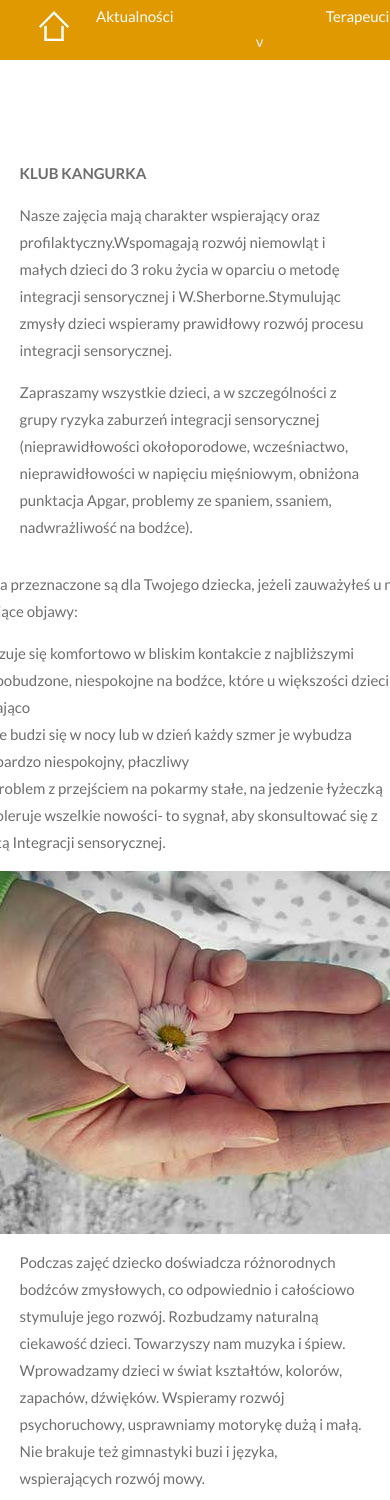
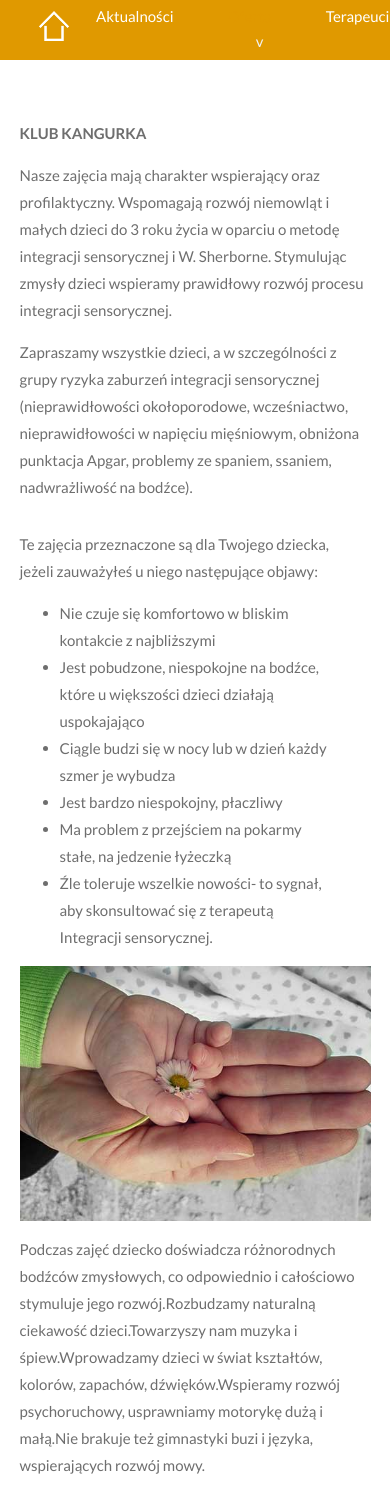
Before and after one commit to Rehaeel/kangurek, a React (Create React App) app: page /klub-kangurka in a window 390 px wide. Shown: the top 1500 px of the page. Built offline with nearby package versions, Linux system fonts and the light colour scheme.

Commit message:
responsivness fix on sites

```diff
--- a/src/component/pages/contact/contact.css
+++ b/src/component/pages/contact/contact.css
@@ -52,10 +52,20 @@
     color: var(--orange-color);
 }
 
+/**************** Tablet ****************/
+
+@media screen and (max-width: 980px) {
+        .bank-bearings {
+            margin-bottom: 20px;
+        }
+}
+
+
 /**************** MOBILE ****************/
 
 @media screen and (max-width: 765px) {
     .contact {
             grid-template-columns: 1fr;
+            gap: 0;
         }
 }
--- a/src/component/pages/offer/SI/si.css
+++ b/src/component/pages/offer/SI/si.css
@@ -25,6 +25,7 @@ align-items: center;
 @media screen and (max-width: 980px) {
 .site-section-si>div {
 grid-template-columns: 1fr;
+gap: 0;
 }
 
 .site-section-si>div>div {
--- a/src/component/pages/offer/kangoroo-club/kangoroo-club.js
+++ b/src/component/pages/offer/kangoroo-club/kangoroo-club.js
@@ -9,12 +9,12 @@ export default class KangurooClub extends React.Component {
     return (
       <Sections width={60}>
         <div className="kangoroo-club-site">
-                    <p><b>KLUB KANGURKA</b><br />
-                        Nasze zajęcia mają charakter  wspierający oraz profilaktyczny.Wspomagają   rozwój niemowląt i małych dzieci do 3 roku życia  w oparciu o metodę integracji sensorycznej i  W.Sherborne.Stymulując zmysły dzieci wspieramy  prawidłowy rozwój procesu integracji sensorycznej.
-                        <br />Zapraszamy wszystkie dzieci, a w szczególności  z grupy ryzyka zaburzeń integracji sensorycznej (nieprawidłowości okołoporodowe, wcześniactwo, nieprawidłowości w napięciu mięśniowym, obniżona punktacja Apgar, problemy ze spaniem, ssaniem, nadwrażliwość  na bodźce).</p>
+            <p><b>KLUB KANGURKA</b></p>
+            <p>Nasze zajęcia mają charakter wspierający oraz profilaktyczny. Wspomagają  rozwój niemowląt i małych dzieci do 3 roku życia w oparciu o metodę integracji sensorycznej i W. Sherborne. Stymulując zmysły dzieci wspieramy prawidłowy rozwój procesu integracji sensorycznej.</p>
+            <p>Zapraszamy wszystkie dzieci, a w szczególności z grupy ryzyka zaburzeń integracji sensorycznej (nieprawidłowości okołoporodowe, wcześniactwo, nieprawidłowości w napięciu mięśniowym, obniżona punktacja Apgar, problemy ze spaniem, ssaniem, nadwrażliwość na bodźce).</p>
             <div>
                 <div>
-                            <p>Te zajęcia przeznaczone są dla Twojego dziecka, jeżeli zauważyłeś u niego następujące objawy:</p>
+                <p>Te zajęcia przeznaczone są dla Twojego dziecka, jeżeli zauważyłeś u niego następujące objawy: </p>
                 <ul>
                     <li>Nie czuje się komfortowo w bliskim kontakcie z najbliższymi</li>
                     <li>Jest pobudzone, niespokojne na bodźce, które u większości dzieci działają uspokajająco</li>
@@ -26,11 +26,10 @@ export default class KangurooClub extends React.Component {
                 </div>
                 <img src={kangurooClub} alt="klub-kangurka" />
             </div>
-                    <p>Podczas zajęć  dziecko doświadcza różnorodnych bodźców  zmysłowych,  co odpowiednio i całościowo stymuluje jego rozwój. Rozbudzamy  naturalną ciekawość  dzieci.  Towarzyszy nam muzyka i śpiew. Wprowadzamy  dzieci w świat kształtów, kolorów, zapachów, dźwięków.  Wspieramy  rozwój psychoruchowy, usprawniamy  motorykę dużą i małą. Nie brakuje  też  gimnastyki buzi i języka, wspierających rozwój mowy.
-                        <br />Rodzice poznają  dziecięce masażyki i zabawy paluszkowe. Dowiadują się w jaki sposób prawidłowo stymulować  maluszka poprzez proste aktywności i zabawę.
-                        <br />Rodzice z dziećmi  świetnie bawią się, poznają  pomysły na  kreatywne, wspierające rozwój spędzania czasu.
-                        <br />Korzyści z uczestniczenia w zajęciach:
-                    </p>
+            <p>Podczas zajęć dziecko doświadcza różnorodnych bodźców zmysłowych, co odpowiednio i całościowo stymuluje jego rozwój.Rozbudzamy naturalną ciekawość dzieci.Towarzyszy nam muzyka i śpiew.Wprowadzamy dzieci w świat kształtów, kolorów, zapachów, dźwięków.Wspieramy rozwój psychoruchowy, usprawniamy motorykę dużą i małą.Nie brakuje też gimnastyki buzi i języka, wspierających rozwój mowy.</p>
+            <p>Rodzice poznają dziecięce masażyki i zabawy paluszkowe.Dowiadują się w jaki sposób prawidłowo stymulować maluszka poprzez proste aktywności i zabawę.</p>
+            <p>Rodzice z dziećmi świetnie bawią się, poznają pomysły na kreatywne, wspierające rozwój spędzania czasu.</p>
+            <p>Korzyści z uczestniczenia w zajęciach:</p>
             <ul>
                 <li>Wspieranie rozwoju sensomotorycznego dziecka</li>
                 <li>Wzmocnienie więzi między dzieckiem a rodzicem</li>
@@ -38,9 +37,9 @@ export default class KangurooClub extends React.Component {
                 <li>Inspiracja rodziców do kreatywnej zabawy</li>
                 <li>Wymiana doświadczeń między rodzicami</li>
             </ul>
-                    <p>Zajęcia  odbywają się  na sali  integracji sensorycznej,  w małych grupach, trwają 60 min. Opiekunowie przebywają podczas zajęć razem z dziećmi.</p>
+            <p>Zajęcia odbywają się na sali integracji sensorycznej, w małych grupach, trwają 60 min.Opiekunowie przebywają podczas zajęć razem z dziećmi.</p>
         </div>
-            </Sections>
+      </Sections >
     )
   }
 }
--- a/src/component/pages/offer/kangoroo-club/kanguroo-club.css
+++ b/src/component/pages/offer/kangoroo-club/kanguroo-club.css
@@ -1,29 +1,27 @@
 .kangoroo-club-site * {
     text-align: left;
-}
-
-.kangoroo-club-site br {
-    content: '';
-    display: block;
-    margin-top: 1em;
 }
 
 .kangoroo-club-site>div {
     display: grid;
     grid-template-columns: 1fr 1fr;
-    gap: 5%;
     justify-content: center;
     align-items: center;
+    gap: 5%;
 }
 
-.kangoroo-club-site ul {
-    padding-inline-start: 0;
-    list-style-position: inside;
+.kangoroo-club-site>div>div {
+    max-width: 90%;
 }
 
-@media screen and (max-width:980px) {
+@media screen and (max-width: 980px) {
     .kangoroo-club-site>div {
         grid-template-columns: 1fr;
         gap: 0;
     }
+
+    .kangoroo-club-site img {
+        justify-self: center;
+        width: 100%;
+    }
 }
--- a/src/component/pages/offer/offer-template/offer-template.js
+++ b/src/component/pages/offer/offer-template/offer-template.js
@@ -4,6 +4,7 @@ import './offer-template.css'
 import Sections from '../../../sections/sections'
 
 export default class OfferTemplate extends React.Component {
+
     render() {
         return (
             <SiteWrapper header={this.props.header} img={this.props.img} offer={true} height={370}>
--- a/src/component/pages/price-list/price-list.css
+++ b/src/component/pages/price-list/price-list.css
@@ -1,3 +1,9 @@
 .site-cennik>img {
 max-width: 95%;
 }
+
+@media screen and (max-width: 980px) {
+     .site-cennik {
+         margin: 40px auto;
+     }
+}
--- a/src/component/pages/terapists/terapeuci-page.css
+++ b/src/component/pages/terapists/terapeuci-page.css
@@ -54,6 +54,7 @@ overflow: hidden;
 @media screen and (max-width: 765px) {
     .terapeuci {
         grid-template-columns: 1fr;
-        gap: 1%;
+        gap:1%;
+        margin-bottom: 20%;
     }
 }
--- a/src/component/sections/sections.css
+++ b/src/component/sections/sections.css
@@ -16,5 +16,6 @@
 @media screen and (max-width: 980px) {
     .sections {
         width: 90% !important;
+        margin: 40px 0 !important;
     }
 }
--- a/src/component/site-wrapper/site-wrapper.css
+++ b/src/component/site-wrapper/site-wrapper.css
@@ -25,3 +25,9 @@ font-size: 40px;
 text-shadow: 2px 2px var(--orange-color);
 font-weight: 300;
 }
+
+@media screen and (max-width: 980px) {
+    .rest-of-site {
+        margin: 0 auto;
+    }
+}
```
Lines whose indentation alone changed are shown as unchanged.
